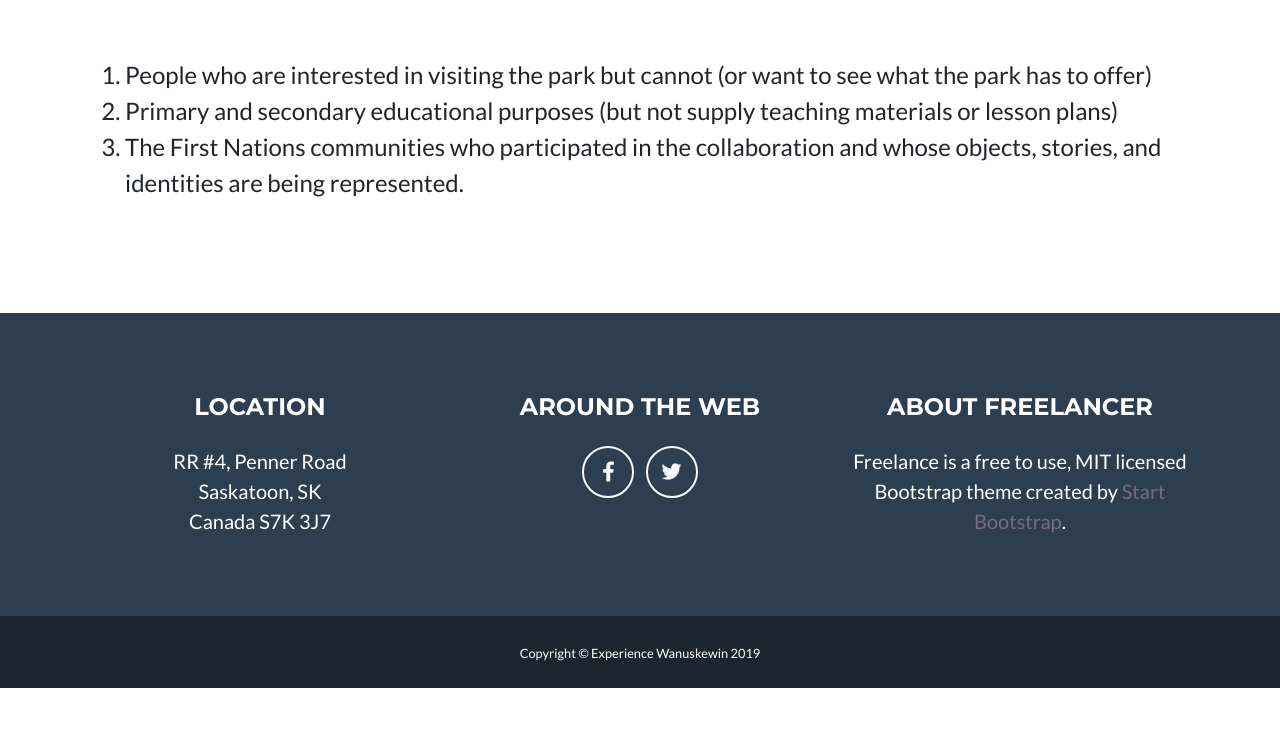
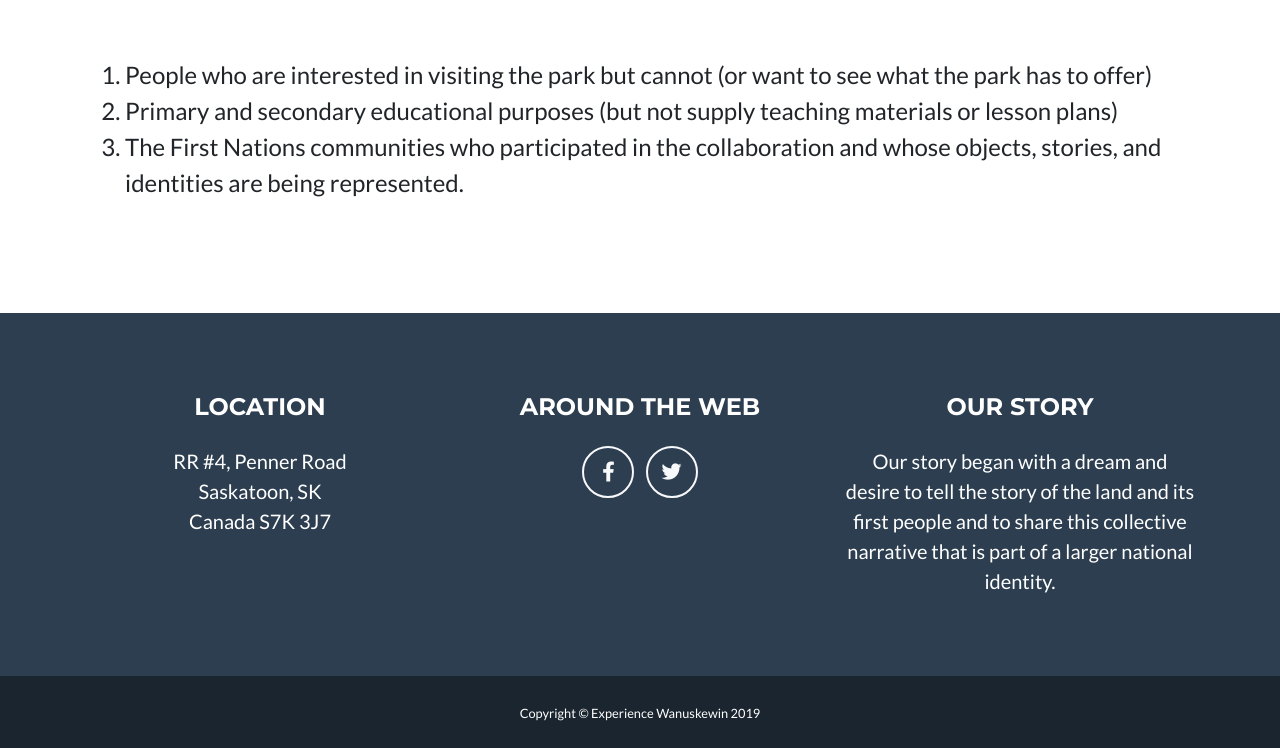
Before and after one commit to jandrel/wanuskewin, a website with bundled scripts: page audience.html in a window 1280 px wide. Shown: the part 1365-2113 px from the top of the page. Before the commit the page ends 2053 px from the top, so only its background shows below. Built offline with nearby package versions, Linux system fonts and the light colour scheme.

Commit message:
update about text in footer

```diff
--- a/audience.html
+++ b/audience.html
@@ -140,9 +140,9 @@
 
         <!-- Footer About Text -->
         <div class="col-lg-4">
-          <h4 class="text-uppercase mb-4">About Freelancer</h4>
-          <p class="lead mb-0">Freelance is a free to use, MIT licensed Bootstrap theme created by
-            <a href="http://startbootstrap.com">Start Bootstrap</a>.</p>
+          <h4 class="text-uppercase mb-4">Our Story</h4>
+          <p class="lead mb-0">Our story began with a dream and desire to tell the story of the land and its first people and to share this collective narrative that is part of a larger national identity.
+            </p>
         </div>
 
       </div>
```
